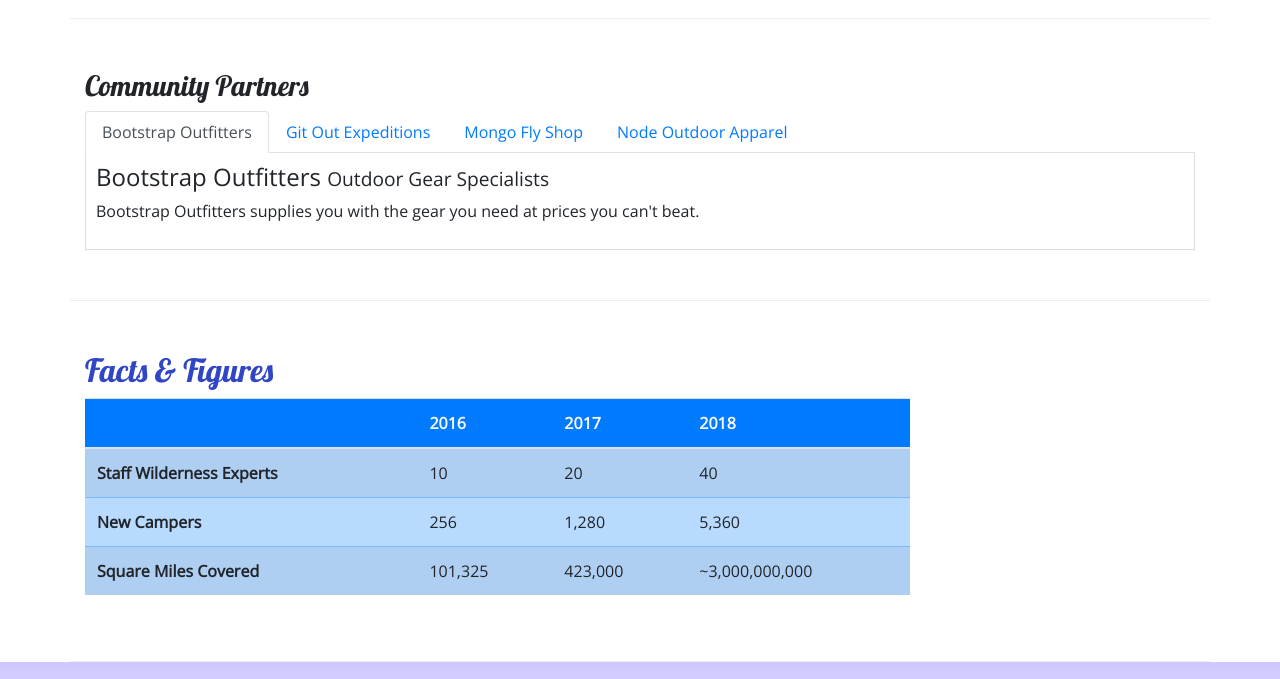
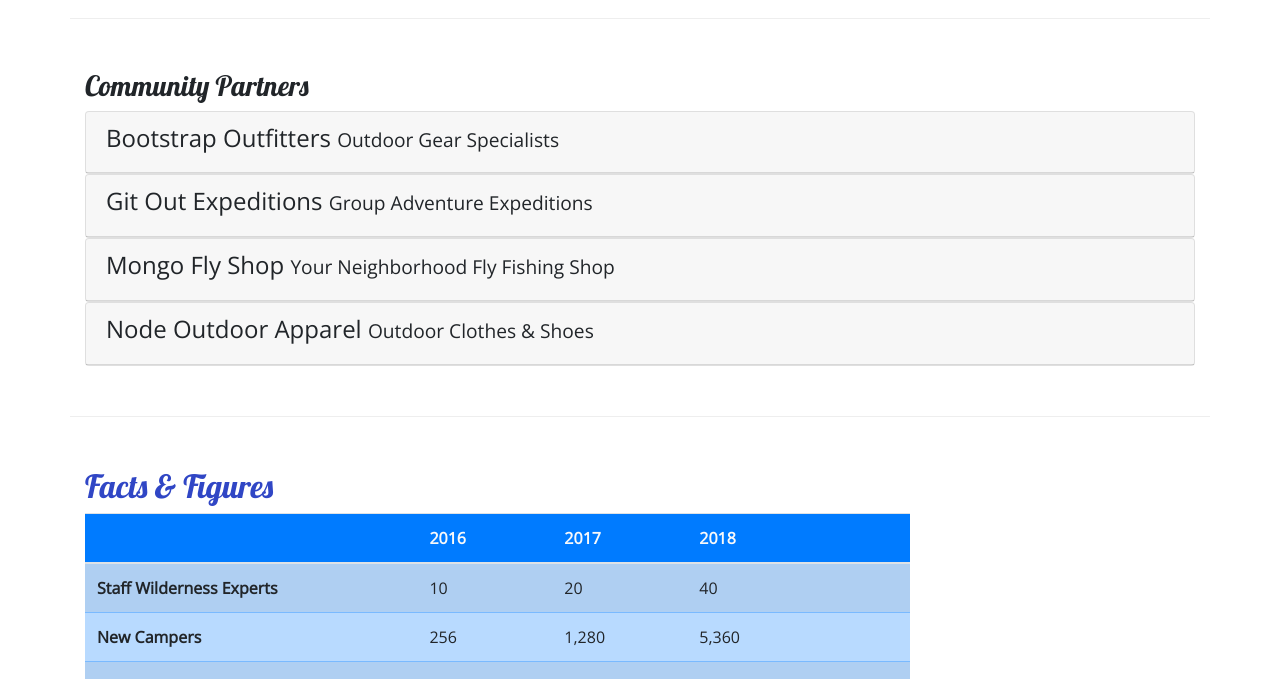
Before and after one commit to mpaskal/nucampsite_mp, a website: page aboutus.html in a window 1280 px wide. Shown: the part 850-1529 px from the top of the page. Drawn offline with nearby package versions, Linux system fonts and the light colour scheme.

Commit message:
Added an accordion with old style

```diff
--- a/aboutus.html
+++ b/aboutus.html
@@ -148,72 +148,92 @@
       <div class="row row-content">
         <div class="col-12">
           <h3>Community Partners</h3>
-          <ul class="nav nav-tabs">
-            <li class="nav-item">
+          <div id="accordion">
+            <div class="card">
+              <div role="tab" class="card-header">
+                <h4>
                   <a
-                class="nav-link active"
-                href="#bootstrap"
-                role="tab"
-                data-toggle="tab"
-                >Bootstrap Outfitters</a
+                    class="collapsed"
+                    data-toggle="collapse"
+                    data-target="#bootstrap"
                   >
-            </li>
-            <li class="nav-item">
-              <a class="nav-link" href="#git" role="tab" data-toggle="tab"
-                >Git Out Expeditions</a
-              >
-            </li>
-            <li class="nav-item">
-              <a class="nav-link" href="#mongo" role="tab" data-toggle="tab"
-                >Mongo Fly Shop</a
-              >
-            </li>
-            <li class="nav-item">
-              <a class="nav-link" href="#node" role="tab" data-toggle="tab"
-                >Node Outdoor Apparel</a
-              >
-            </li>
-          </ul>
-          <div class="tab-content">
-            <div
-              role="tabpanel"
-              class="tab-pane fade show active"
-              id="bootstrap"
-            >
-              <h4>
                     Bootstrap Outfitters <small>Outdoor Gear Specialists</small>
+                  </a>
                 </h4>
+                <div class="collapse" id="bootstrap" data-parent="#accordion">
+                  <div class="card-body">
                     <p class="d-none d-sm-block">
-                Bootstrap Outfitters supplies you with the gear you need at
-                prices you can't beat.
+                      Bootstrap Outfitters supplies you with the gear you need
+                      at prices you can't beat.
                     </p>
                   </div>
-            <div role="tabpanel" class="tab-pane fade" id="git">
+                </div>
+              </div>
+            </div>
+            <div class="card">
+              <div role="tab" class="card-header">
                 <h4>
-                Git Out Expeditions <small>Group Adventure Expeditions</small>
+                  <a
+                    class="collapsed"
+                    data-toggle="collapse"
+                    data-target="#git"
+                  >
+                    Git Out Expeditions
+                    <small>Group Adventure Expeditions</small>
+                  </a>
                 </h4>
+                <div class="collapse" id="git" data-parent="#accordion">
+                  <div class="card-body">
                     <p class="d-none d-sm-block">
-                Join Git Out Expeditions to explore new horizons with a group of
-                other adventurers!
+                      Join Git Out Expeditions to explore new horizons with a
+                      group of other adventurers!
                     </p>
                   </div>
-            <div role="tabpanel" class="tab-pane fade" id="mongo">
+                </div>
+              </div>
+            </div>
+            <div class="card">
+              <div role="tab" class="card-header">
                 <h4>
-                Mongo Fly Shop <small>Your Neighborhood Fly Fishing Shop</small>
+                  <a
+                    class="collapsed"
+                    data-toggle="collapse"
+                    data-target="#mongo"
+                  >
+                    Mongo Fly Shop
+                    <small>Your Neighborhood Fly Fishing Shop</small>
+                  </a>
                 </h4>
+                <div class="collapse" id="mongo" data-parent="#accordion">
+                  <div class="card-body">
                     <p class="d-none d-sm-block">
-                Need a new fishing pole, a tacklebox, or flies of all kinds?
-                Stop by Mongo Fly Shop.
+                      Need a new fishing pole, a tacklebox, or flies of all
+                      kinds? Stop by Mongo Fly Shop.
                     </p>
                   </div>
-            <div role="tabpanel" class="tab-pane fade" id="node">
+                </div>
+              </div>
+            </div>
+            <div class="card">
+              <div role="tab" class="card-header">
                 <h4>
+                  <a
+                    class="collapsed"
+                    data-toggle="collapse"
+                    data-target="#node"
+                  >
                     Node Outdoor Apparel <small>Outdoor Clothes & Shoes</small>
+                  </a>
                 </h4>
+                <div class="collapse" id="node" data-parent="#accordion">
+                  <div class="card-body">
                     <p class="d-none d-sm-block">
-                From polar fleeces to swimsuits, hiking boots to waders, a visit
-                to Node will be sure to get you covered.
+                      From polar fleeces to swimsuits, hiking boots to waders, a
+                      visit to Node will be sure to get you covered.
                     </p>
+                  </div>
+                </div>
+              </div>
             </div>
           </div>
         </div>
--- a/css/styles.css
+++ b/css/styles.css
@@ -43,8 +43,8 @@ footer {
   padding: 20px 0;
 }
 
-.tab-content {
-  border: 1px solid #ddd;
-  border-top: none;
-  padding: 10px;
+a,
+a:hover {
+  color: inherit;
+  text-decoration: none;
 }
```
Lines whose indentation alone changed are shown as unchanged.
